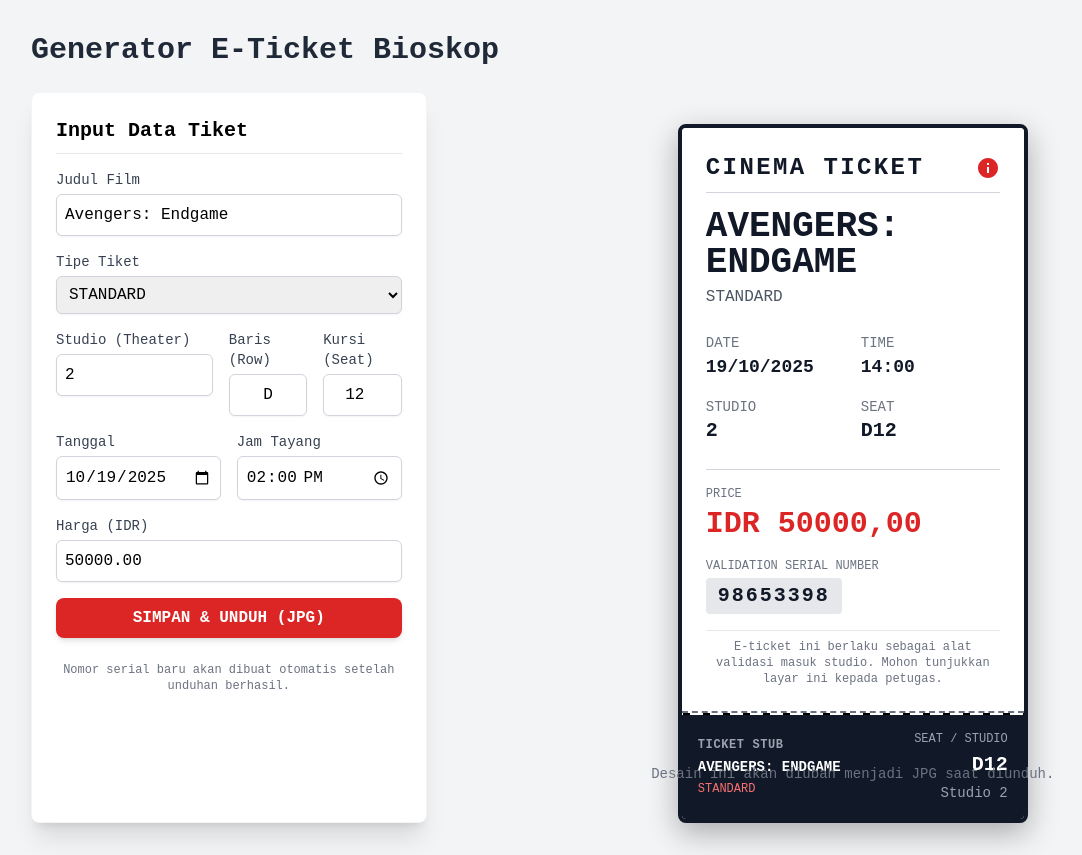
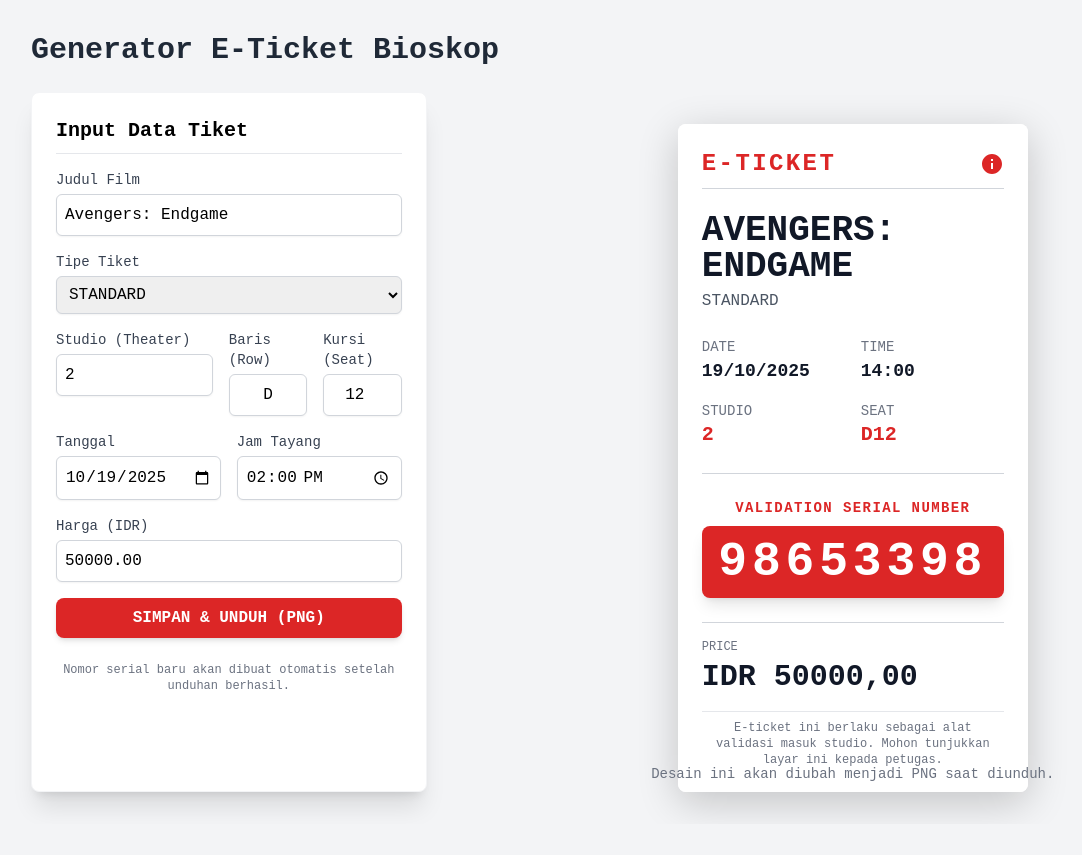
Before and after one commit to hairstudios/tiket, a plain HTML site: page index.html in a window 1280 px wide. Shown: the whole page, without its empty margins (1-1083 px from the left). After the commit the page ends 824 px from the top, so only its background shows below. Drawn offline with nearby package versions, Linux system fonts and the light colour scheme.

Commit message:
Refactor ticket download to PNG and update styles
Updated ticket design and functionality, changing download format from JPG to PNG, and adjusting styles and serial number handling.

```diff
--- a/index.html
+++ b/index.html
@@ -17,20 +17,17 @@
             /* Desain Vertikal (seperti struk / 9:16) */
             width: 100%;
             max-width: 350px; /* Lebar yang sesuai untuk ponsel */
-            min-height: 550px; /* Tinggi yang memanjang */
-            box-shadow: 0 10px 30px rgba(0, 0, 0, 0.3);
+            /* Mengurangi min-height karena stub dihapus */
+            min-height: 450px;
+            box-shadow: 0 10px 40px rgba(0, 0, 0, 0.2); /* Shadow lebih tebal */
             position: relative;
             background-color: #fff;
             display: flex; /* Aktifkan Flexbox */
             flex-direction: column; /* Susun ke bawah */
         }
-        /* Efek robekan (perforasi) - Dibuat horizontal */
+        /* Efek robekan (perforasi) dihapus */
         .tear-off-line {
-            background-image: linear-gradient(to right, #000 33%, rgba(255, 255, 255, 0) 0%);
-            background-position: bottom;
-            background-size: 20px 2px;
-            background-repeat: repeat-x;
-            width: 100%;
+            display: none;
         }
 
         /* Penyesuaian untuk tampilan mobile: form di atas, tiket di bawah */
@@ -114,7 +111,7 @@
 
                     <button type="button" id="save-button" class="w-full bg-red-600 hover:bg-red-700 text-white font-bold py-2 px-4 rounded-lg shadow-md transition duration-150 ease-in-out mt-6">
                         <span id="loading-message" class="hidden">Memproses...</span>
-                        <span id="save-text">SIMPAN & UNDUH (JPG)</span>
+                        <span id="save-text">SIMPAN & UNDUH (PNG)</span>
                     </button>
                     <p class="text-xs text-gray-500 pt-2 text-center">Nomor serial baru akan dibuat otomatis setelah unduhan berhasil.</p>
                 </form>
@@ -123,24 +120,27 @@
             <!-- Kolom Preview Tiket -->
             <div class="lg:w-2/3 flex justify-center items-start lg:pt-8">
                 <!-- TIKET VERTICAL DIMULAI DI SINI -->
-                <div id="ticket-preview" class="ticket-container bg-white rounded-lg overflow-hidden flex flex-col border-4 border-gray-900 typewriter-font">
+                <div id="ticket-preview" class="ticket-container bg-white rounded-lg overflow-hidden flex flex-col typewriter-font">
+                    <!-- CATATAN: Border hitam tebal pada bingkai tiket sudah dihapus -->
 
-                    <!-- BAGIAN UTAMA (ATAS) - Mengambil sebagian besar ruang -->
+                    <!-- BAGIAN UTAMA -->
                     <div class="w-full bg-white p-6 flex-grow text-gray-900">
-                        <div class="flex justify-between items-center mb-4 border-b border-gray-300 pb-2">
-                            <h2 class="text-2xl font-extrabold uppercase tracking-widest">CINEMA TICKET</h2>
+                        <div class="flex justify-between items-center mb-6 border-b border-gray-300 pb-2">
+                            <h2 class="text-2xl font-extrabold uppercase tracking-widest text-red-600">E-TICKET</h2>
                             <!-- Icon -->
                             <svg xmlns="http://www.w3.org/2000/svg" class="w-6 h-6 text-red-600" viewBox="0 0 24 24" fill="currentColor">
                                 <path d="M12 2C6.477 2 2 6.477 2 12s4.477 10 10 10 10-4.477 10-10S17.523 2 12 2zm-1 15v-6h2v6h-2zm0-8V7h2v2h-2z"/>
                             </svg>
                         </div>
 
+                        <!-- JUDUL FILM -->
                         <div class="mb-6">
                             <div id="main-title" class="text-4xl font-extrabold uppercase leading-none break-words">MOVIE TITLE</div>
                             <div class="text-base font-medium mt-1 text-gray-600" id="main-type">STANDARD</div>
                         </div>
 
-                        <div class="grid grid-cols-2 gap-4 text-sm mb-6">
+                        <!-- DETAIL TAYANG (Grid) -->
+                        <div class="grid grid-cols-2 gap-4 text-sm mb-6 pb-6 border-b border-gray-300">
                             <div>
                                 <div class="text-gray-500">DATE</div>
                                 <div id="main-date" class="text-lg font-bold">19/10/2025</div>
@@ -151,50 +151,35 @@
                             </div>
                             <div>
                                 <div class="text-gray-500">STUDIO</div>
-                                <div id="main-theater" class="text-xl font-bold">2</div>
+                                <div id="main-theater" class="text-xl font-bold text-red-600">2</div>
                             </div>
                             <div>
                                 <div class="text-gray-500">SEAT</div>
-                                <div id="main-seat" class="text-xl font-bold">D12</div>
+                                <div id="main-seat" class="text-xl font-bold text-red-600">D12</div>
                             </div>
                         </div>
 
-                        <!-- Bagian Bawah: Harga dan Serial Number yang lebih menonjol -->
-                        <div class="border-t border-gray-300 pt-4">
+                        <!-- Bagian SERIAL NUMBER BARU (Paling Menonjol) -->
+                        <div class="mt-4 text-center">
+                            <div class="text-sm font-extrabold text-red-600 uppercase tracking-widest">VALIDATION SERIAL NUMBER</div>
+                            <!-- Blok Serial Number Merah Penuh -->
+                            <div id="main-serial-container" class="mt-2 inline-block bg-red-600 text-white rounded-lg p-3 shadow-lg w-full">
+                                <div id="main-serial" class="text-5xl font-extrabold tracking-widest leading-none">01234567</div>
+                            </div>
+                        </div>
+
+                        <!-- HARGA -->
+                        <div class="mt-6 border-t border-gray-300 pt-4">
                             <div class="space-y-1">
                                 <div class="text-xs text-gray-500">PRICE</div>
-                                <div id="main-price" class="text-3xl font-extrabold text-red-600">IDR 50.000,00</div>
-                            </div>
-
-                            <div class="space-y-1 mt-4">
-                                <div class="text-xs text-gray-500">VALIDATION SERIAL NUMBER</div>
-                                <div id="main-serial" class="text-xl font-bold tracking-widest text-gray-900 bg-gray-200 px-3 py-1 rounded inline-block">01234567</div>
+                                <div id="main-price" class="text-3xl font-extrabold text-gray-900">IDR 50.000,00</div>
                             </div>
 
                             <p class="text-xs text-gray-500 mt-4 text-center border-t pt-2">E-ticket ini berlaku sebagai alat validasi masuk studio. Mohon tunjukkan layar ini kepada petugas.</p>
                         </div>
                     </div>
-
-                    <!-- GARIS PERFORASI (Robekan) - Horizontal -->
-                    <div class="tear-off-line bg-transparent border-t-2 border-dashed border-gray-500 w-full h-1"></div>
-
-                    <!-- BAGIAN STUB/SOBEK (BAWAH) - Ringkasan data -->
-                    <div class="w-full bg-gray-900 text-white p-4 flex flex-row justify-between items-center">
-
-                        <div class="flex flex-col space-y-1">
-                            <div class="text-xs font-semibold tracking-wider text-gray-400">TICKET STUB</div>
-                            <div id="stub-title" class="text-sm font-bold uppercase truncate">MOVIE TITLE</div>
-                            <div id="stub-type" class="text-xs font-medium text-red-400">STANDARD</div>
                 </div>
-
-                        <div class="flex flex-col text-right space-y-1">
-                            <div class="text-xs text-gray-400">SEAT / STUDIO</div>
-                            <div id="stub-seat" class="text-xl font-bold inline-block text-white">D12</div>
-                            <div id="stub-theater" class="text-sm text-gray-400">Studio 2</div>
-                        </div>
-                    </div>
-                </div>
-                <p class="absolute bottom-4 text-sm text-gray-500 typewriter-font hidden sm:block">Desain ini akan diubah menjadi JPG saat diunduh.</p>
+                <p class="absolute bottom-4 text-sm text-gray-500 typewriter-font hidden sm:block">Desain ini akan diubah menjadi PNG saat diunduh.</p>
             </div>
 
         </div>
@@ -227,10 +212,7 @@
             const rawPrice = parseFloat(form.price.value) || 0;
             ticketData.price = rawPrice.toFixed(2);
 
-            // Generate Serial Number jika belum ada atau setelah download sebelumnya
-            if (!currentSerialNumber || currentSerialNumber === '01234567') { // Menambahkan pengecekan default awal
-                currentSerialNumber = generateSerialNumber();
-            }
+            // Serial Number DITETAPKAN HANYA dari variabel global yang diinisialisasi
             ticketData.serial = currentSerialNumber;
 
             // Format ulang tanggal
@@ -238,33 +220,22 @@
             const formattedDate = dateObj.toLocaleDateString('id-ID', { day: '2-digit', month: '2-digit', year: 'numeric' });
 
             // Update elemen-elemen di tiket
-
-            // Bagian Bawah (Stub) - Sudah diubah agar lebih ringkas dan horizontal
-            document.getElementById('stub-title').textContent = ticketData.title;
-            document.getElementById('stub-type').textContent = ticketData.type;
-            document.getElementById('stub-theater').textContent = `Studio ${ticketData.theater}`; // Tambahkan "Studio" di sini
-            document.getElementById('stub-seat').textContent = `${ticketData.row}${ticketData.seat}`;
-
-            // Bagian Atas (Main)
             document.getElementById('main-title').textContent = ticketData.title;
-            document.getElementById('main-type').textContent = ticketData.type; // Update type di main section
+            document.getElementById('main-type').textContent = ticketData.type;
             document.getElementById('main-theater').textContent = ticketData.theater;
             document.getElementById('main-seat').textContent = `${ticketData.row}${ticketData.seat}`;
             document.getElementById('main-date').textContent = formattedDate;
             document.getElementById('main-time').textContent = ticketData.time;
             // Format IDR dengan koma sebagai pemisah desimal
             document.getElementById('main-price').textContent = `IDR ${ticketData.price.replace(/\./g, ',')}`;
-            document.getElementById('main-serial').textContent = ticketData.serial;
+            // Update serial number di blok besar
+            document.getElementById('main-serial').textContent = ticketData.serial || 'XXXXXXXX'; // Tambahkan fallback
         }
 
-        // Fungsi utama untuk mengunduh tiket sebagai JPG
+        // Fungsi utama untuk mengunduh tiket sebagai Gambar
         function generateAndDownloadImage() {
-            // Pastikan data terbaru sudah terupdate
+            // PENTING: Panggil update agar data input terakhir masuk ke preview
             updateTicketPreview();
-
-            const ticketElement = document.getElementById('ticket-preview');
-            const movieTitle = ticketData.title.replace(/ /g, '_');
-            const serialNumber = ticketData.serial;
 
             // Tampilkan pesan loading
             const loadingMessage = document.getElementById('loading-message');
@@ -272,19 +243,30 @@
             saveText.classList.add('hidden');
             loadingMessage.classList.remove('hidden');
 
+            // === START FIX: Menambahkan jeda waktu untuk memastikan DOM merender teks serial number ===
+            setTimeout(() => {
+                const ticketElement = document.getElementById('ticket-preview');
+                const movieTitle = ticketData.title.replace(/ /g, '_');
+                const serialNumberToDownload = ticketData.serial; // Ambil serial yang akan difoto
+
+                // Konfigurasi untuk PNG
+                const fileMimeType = 'image/png';
+                const fileExtension = 'png';
+
                 // Gunakan html2canvas untuk mengambil screenshot dari elemen tiket
                 html2canvas(ticketElement, {
                     scale: 3, // Skala lebih tinggi untuk resolusi lebih baik
                     useCORS: true,
                     backgroundColor: '#f3f4f6' // Pastikan latar belakang tetap terlihat bersih
                 }).then(canvas => {
-                // Konversi canvas menjadi data URL (JPG)
-                const imgData = canvas.toDataURL('image/jpeg', 0.9); // Kualitas 90%
+                    // Konversi canvas menjadi data URL (PNG)
+                    const imgData = canvas.toDataURL(fileMimeType);
 
                     // Buat link download
                     const link = document.createElement('a');
                     link.href = imgData;
-                link.download = `e-tiket_${movieTitle}_${serialNumber}.jpg`;
+                    // Gunakan serial number yang benar-benar difoto di dalam file name
+                    link.download = `e-tiket_${movieTitle}_${serialNumberToDownload}.${fileExtension}`;
 
                     // Simulasikan klik untuk memulai download
                     document.body.appendChild(link);
@@ -295,30 +277,32 @@
                     loadingMessage.classList.add('hidden');
                     saveText.classList.remove('hidden');
 
-                // Setelah download, generate Serial Number baru untuk entri berikutnya
+                    // Setelah download, generate Serial Number baru untuk PREVIEW entri berikutnya
                     currentSerialNumber = generateSerialNumber();
-                updateTicketPreview(); // Update preview dengan serial baru
+                    updateTicketPreview(); // Update preview dengan serial BARU
                 }).catch(error => {
                     console.error("Gagal mengkonversi ke gambar:", error);
                     loadingMessage.classList.add('hidden');
                     saveText.classList.remove('hidden');
                 });
+            }, 50); // Jeda 50ms (cukup cepat)
+            // === END FIX ===
         }
 
         // Jalankan saat dokumen selesai dimuat
         window.onload = function() {
-            // Inisialisasi tampilan awal tiket dan serial number
-            currentSerialNumber = generateSerialNumber();
+            // 1. Inisialisasi tampilan awal tiket dan serial number
+            currentSerialNumber = generateSerialNumber(); // Generasi awal
             document.getElementById('ticket-form').reset();
-            updateTicketPreview();
+            updateTicketPreview(); // Panggilan pertama untuk menampilkan data
 
-            // Tambahkan event listener untuk update preview secara real-time
+            // 2. Tambahkan event listener untuk update preview secara real-time
             const formInputs = document.querySelectorAll('#ticket-form input, #ticket-form select');
             formInputs.forEach(input => {
                 input.addEventListener('input', updateTicketPreview);
             });
 
-            // Set aksi untuk tombol Save/Download
+            // 3. Set aksi untuk tombol Save/Download
             document.getElementById('save-button').addEventListener('click', generateAndDownloadImage);
         };
     </script>
```
Lines whose indentation alone changed are shown as unchanged.
